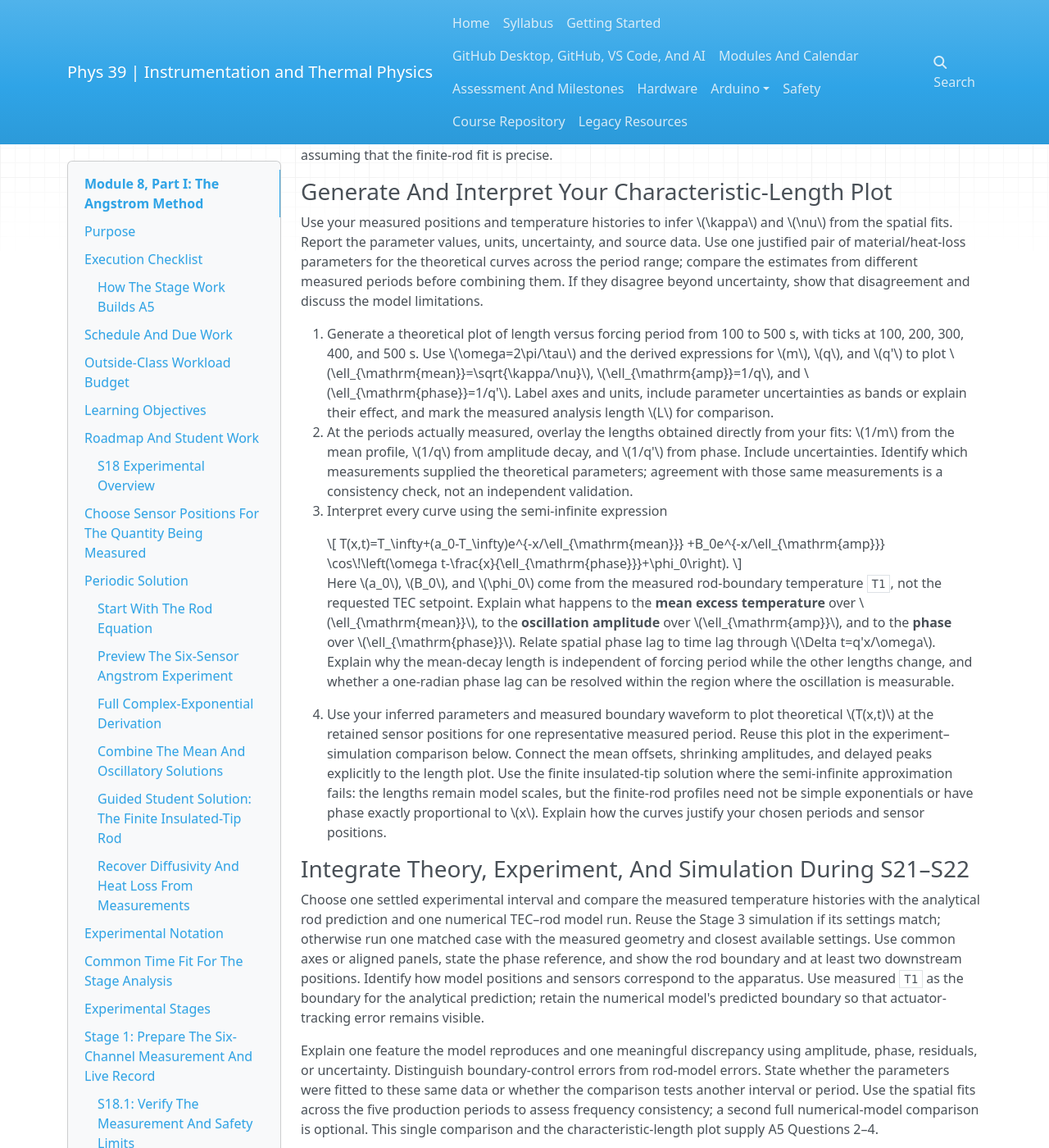
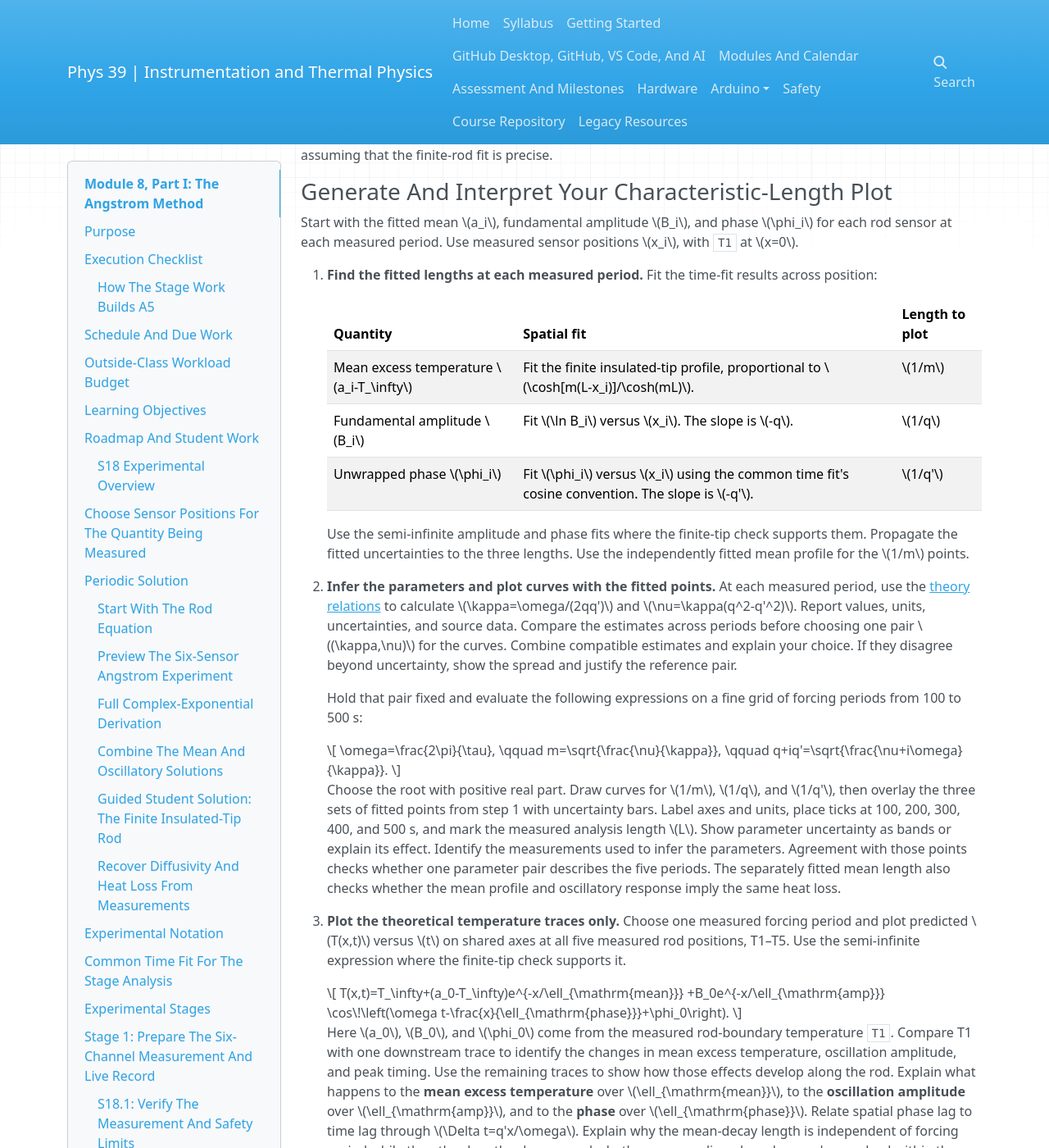
Before and after one commit to SethFraden/Phys39F26-course, an MkDocs documentation site: the page built from course/labs/lab-09/index.md, in a window 1280 px wide and 1400 px high, scrolled down 32891 px. Shown: the whole window at 82% size. Built offline with MkDocs 1.6.1, drawn with Linux system fonts in a browser that asks for light colours; a script that is not in the unit is left out; some of the changed text lies outside the part shown.

Commit message:
Clarify Module 8 characteristic-length analysis

```diff
--- a/course/labs/lab-09/index.md
+++ b/course/labs/lab-09/index.md
@@ -2018,26 +2018,54 @@ finite-rod fit is precise.
 
 ### Generate And Interpret Your Characteristic-Length Plot
 
-Use your measured positions and temperature histories to infer $\kappa$ and
-$\nu$ from the spatial fits. Report the parameter values, units, uncertainty,
-and source data. Use one justified pair of material/heat-loss parameters for
-the theoretical curves across the period range; compare the estimates from
-different measured periods before combining them. If they disagree beyond
-uncertainty, show that disagreement and discuss the model limitations.
-
-1. Generate a theoretical plot of length versus forcing period from 100 to
-    500 s, with ticks at 100, 200, 300, 400, and 500 s. Use $\omega=2\pi/\tau$
-    and the derived expressions for $m$, $q$, and $q'$ to plot
-    $\ell_{\mathrm{mean}}=\sqrt{\kappa/\nu}$,
-    $\ell_{\mathrm{amp}}=1/q$, and $\ell_{\mathrm{phase}}=1/q'$.
-    Label axes and units, include parameter uncertainties as bands or explain their effect,
-    and mark the measured analysis length $L$ for comparison.
-2. At the periods actually measured, overlay the lengths obtained directly
-    from your fits: $1/m$ from the mean profile, $1/q$ from amplitude decay,
-    and $1/q'$ from phase. Include uncertainties. Identify which
-    measurements supplied the theoretical parameters; agreement with those
-    same measurements is a consistency check, not an independent validation.
-3. Interpret every curve using the semi-infinite expression
+Start with the fitted mean $a_i$, fundamental amplitude $B_i$, and phase
+$\phi_i$ for each rod sensor at each measured period. Use measured sensor
+positions $x_i$, with `T1` at $x=0$.
+
+1. **Find the fitted lengths at each measured period.** Fit the time-fit
+    results across position:
+
+    | Quantity | Spatial fit | Length to plot |
+    | --- | --- | --- |
+    | Mean excess temperature $a_i-T_\infty$ | Fit the finite insulated-tip profile, proportional to $\cosh[m(L-x_i)]/\cosh(mL)$. | $1/m$ |
+    | Fundamental amplitude $B_i$ | Fit $\ln B_i$ versus $x_i$. The slope is $-q$. | $1/q$ |
+    | Unwrapped phase $\phi_i$ | Fit $\phi_i$ versus $x_i$ using the common time fit's cosine convention. The slope is $-q'$. | $1/q'$ |
+
+    Use the semi-infinite amplitude and phase fits where the finite-tip check
+    supports them. Propagate the fitted uncertainties to the three lengths.
+    Use the independently fitted mean profile for the $1/m$ points.
+
+2. **Infer the parameters and plot curves with the fitted points.** At each
+    measured period, use the [theory relations](#recover-diffusivity-and-heat-loss-from-measurements)
+    to calculate $\kappa=\omega/(2qq')$ and $\nu=\kappa(q^2-q'^2)$.
+    Report values, units, uncertainties, and source data. Compare the estimates
+    across periods before choosing one pair $(\kappa,\nu)$ for the curves.
+    Combine compatible estimates and explain your choice. If they disagree
+    beyond uncertainty, show the spread and justify the reference pair.
+
+    Hold that pair fixed and evaluate the following expressions on a fine
+    grid of forcing periods from 100 to 500 s:
+
+    \[
+    \omega=\frac{2\pi}{\tau},
+    \qquad m=\sqrt{\frac{\nu}{\kappa}},
+    \qquad q+iq'=\sqrt{\frac{\nu+i\omega}{\kappa}}.
+    \]
+
+    Choose the root with positive real part. Draw curves for $1/m$, $1/q$,
+    and $1/q'$, then overlay the three sets of fitted points from step 1
+    with uncertainty bars. Label axes and units, place ticks at 100, 200,
+    300, 400, and 500 s, and mark the measured analysis length $L$.
+    Show parameter uncertainty as bands or explain its effect.
+    Identify the measurements used to infer the parameters. Agreement with
+    those points checks whether one parameter pair describes the five periods.
+    The separately fitted mean length also checks whether the mean profile
+    and oscillatory response imply the same heat loss.
+
+3. **Plot the theoretical temperature traces only.** Choose one
+    measured forcing period and plot predicted $T(x,t)$ versus $t$ on shared
+    axes at all five measured rod positions, T1–T5. Use the semi-infinite
+    expression where the finite-tip check supports it.
 
     \[
     T(x,t)=T_\infty+(a_0-T_\infty)e^{-x/\ell_{\mathrm{mean}}}
@@ -2046,7 +2074,10 @@ uncertainty, show that disagreement and discuss the model limitations.
     \]
 
     Here $a_0$, $B_0$, and $\phi_0$ come from the measured rod-boundary
-    temperature `T1`, not the requested TEC setpoint. Explain what happens to
+    temperature `T1`. Compare T1 with one downstream trace to identify the
+    changes in mean excess temperature, oscillation amplitude, and peak
+    timing. Use the remaining traces to show how those effects develop
+    along the rod. Explain what happens to
     the **mean excess temperature** over $\ell_{\mathrm{mean}}$, to the
     **oscillation amplitude** over $\ell_{\mathrm{amp}}$, and to the **phase**
     over $\ell_{\mathrm{phase}}$. Relate spatial phase lag to time lag through
@@ -2054,15 +2085,13 @@ uncertainty, show that disagreement and discuss the model limitations.
     forcing period while the other lengths change, and whether a one-radian
     phase lag can be resolved within the region where the oscillation is measurable.
 
-4. Use your inferred parameters and measured boundary waveform to plot
-    theoretical $T(x,t)$ at the retained sensor positions for one representative
-    measured period. Reuse this plot in the experiment–simulation comparison
-    below. Connect the mean offsets, shrinking amplitudes, and delayed peaks
-    explicitly to the length plot. Use the finite insulated-tip solution where
-    the semi-infinite approximation fails: the lengths remain model scales,
-    but the finite-rod profiles need not be simple exponentials or have phase
-    exactly proportional to $x$. Explain how the curves justify your chosen
-    periods and sensor positions.
+4. **Compare theory with experiment.** Overlay the measured temperatures
+    on the five theoretical traces from item 3. Reuse this overlay in the
+    experiment–simulation comparison below. Use the same
+    period and sensor positions, and align the traces in time. Identify one
+    agreement and one meaningful discrepancy in mean, amplitude, or peak
+    timing. Use the finite insulated-tip solution at positions where the
+    semi-infinite approximation fails.
 
 ### Integrate Theory, Experiment, And Simulation During S21–S22
 
```
Also changed, not shown: docs/labs/lab-09/index.html (+76 -29 lines).
